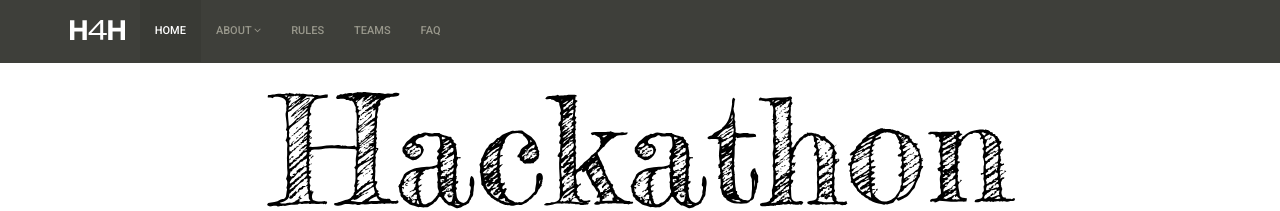
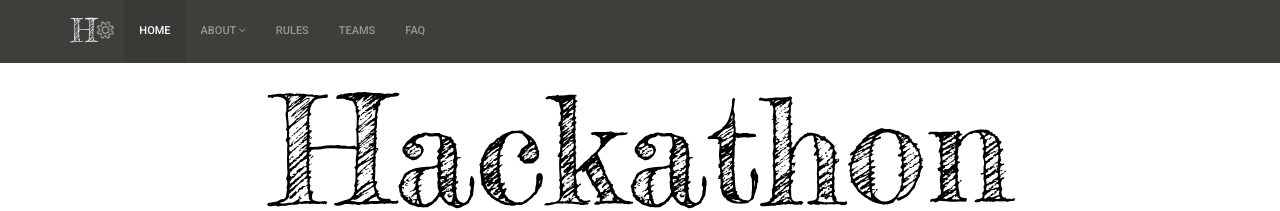
Before and after one commit to cmpsci-goldnjub/info, a Jekyll site: the page built from index.html, in a window 1280 px wide. Shown: the top 211 px of the page. Built offline with Jekyll 4.4.1, drawn with Linux system fonts in a browser that asks for light colours.

Commit message:
Replace navbar logo

```diff
--- a/_includes/navbar.html
+++ b/_includes/navbar.html
@@ -9,7 +9,7 @@
         <span class="icon-bar"></span>
       </button>
       <a class="navbar-brand" href="{{ "/" | prepend: site.baseurl }}">
-        <img src="{{ "/images/h4h_white.svg" | prepend:site.baseurl }}" alt="H4H brand"/>
+        <img src="{{ "/images/h-gear.svg" | prepend:site.baseurl }}" alt="H4H brand"/>
       </a>
     </div>
     <div id="navbar" class="navbar-collapse collapse">
--- a/css/main.scss
+++ b/css/main.scss
@@ -41,6 +41,9 @@ img.brand {
 }
 
 .navbar-brand {
+    padding-top: 15px;
+    padding-bottom: 15px;
+    padding-right: 10px;
     img {
         height: 100%;
     }
```
Also changed, not shown: images/h-gear.svg (added), images/h4h_white.svg (deleted).
